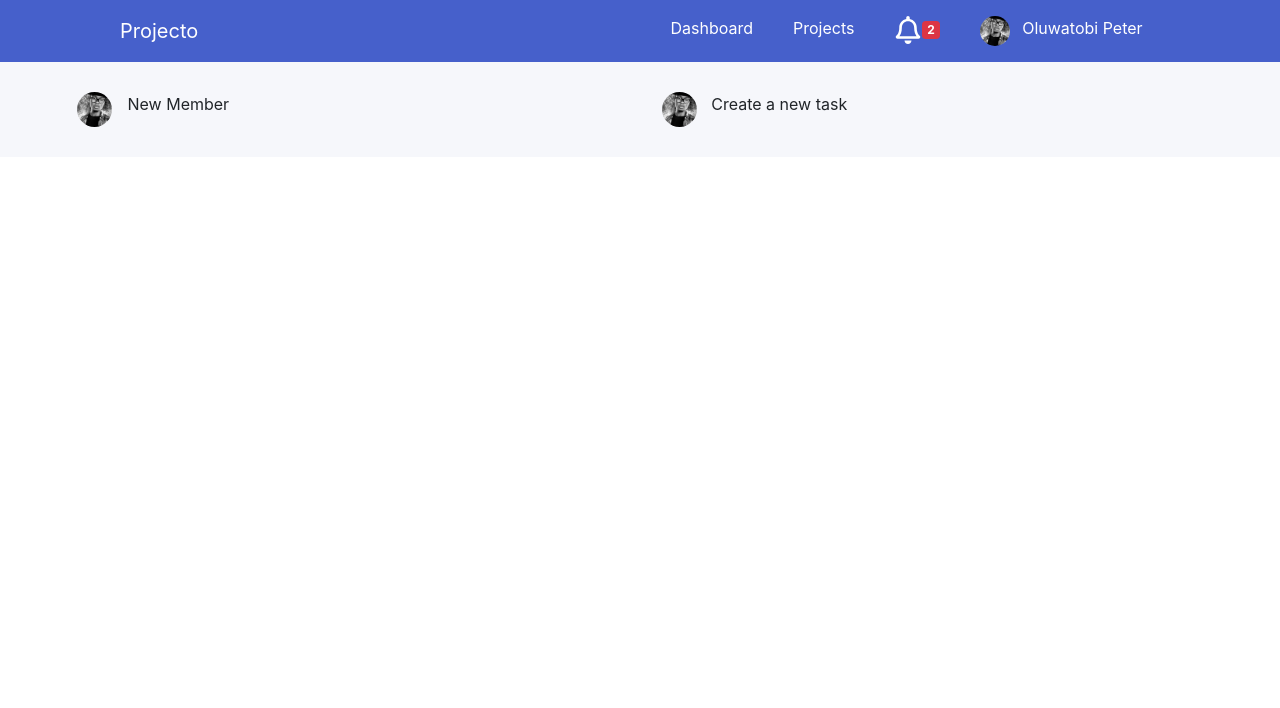
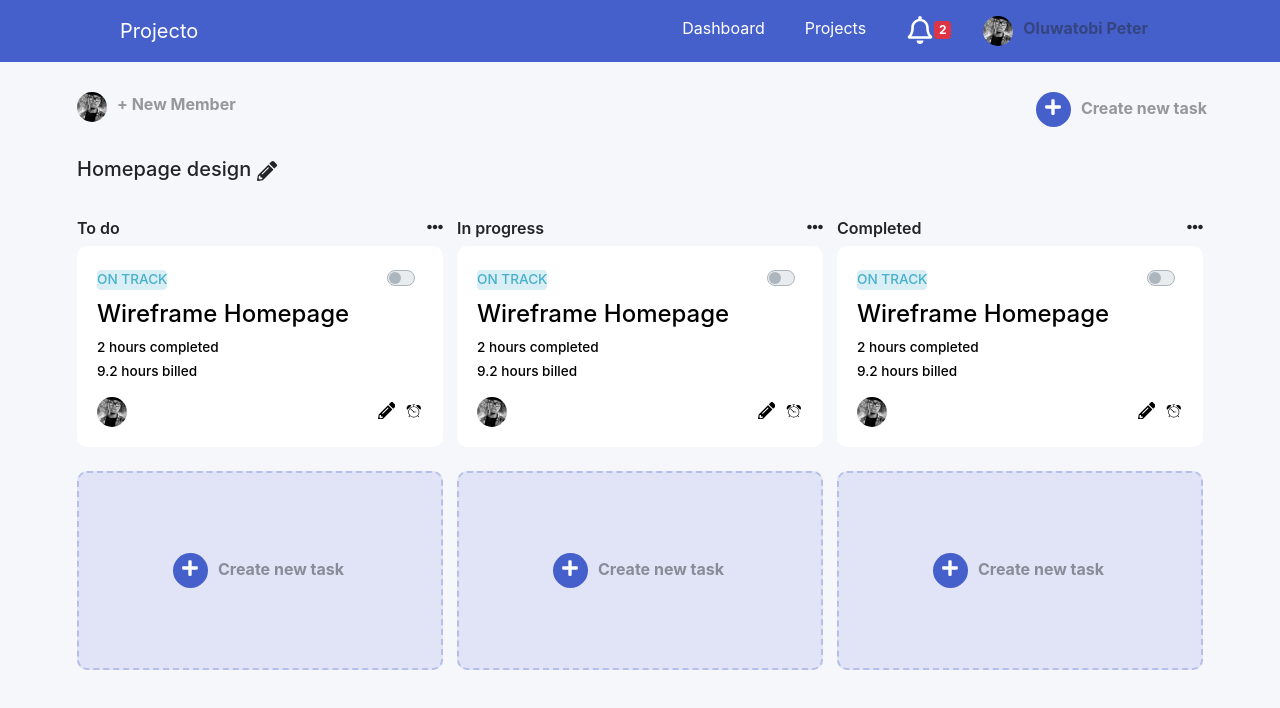
Before and after one commit to Tobipeters/Projecto-frontend-design-, a React (Create React App) app: page / in a window 1280 px wide. Shown: the top 708 px of the page. Built offline with nearby package versions, Linux system fonts and the light colour scheme.

Commit message:
almost donw with the UI

```diff
--- a/src/App.css
+++ b/src/App.css
@@ -5,7 +5,58 @@
   padding-top: 30px;
   padding-bottom: 30px;
 }
+.avatar{
+  padding: 0 0 0 7px;
+}
+.avatar span{
+    padding-left: 10px;
+    font-weight: 700;
+    color: #21252975;
+    vertical-align: middle;
+}
 .avatar-name-padding, .avatar{
   padding-left: 7px;
   padding-right: 7px;
 }
+.row-pad {
+  padding: 30px 0;
+
+}
+.col-pad{
+  padding: 0 7px;
+}
+.col-create-plus{
+  text-align: end;
+  padding-right: 0;
+}
+/*
+*Styling below is for all create task component across the app
+*/
+.create-cont-div{
+  display: block;
+  margin: 80px auto;
+  text-align: center;
+
+}
+.create-plus{
+  display: inline-block;
+  margin: auto;
+  background: #4660CB;
+  color: #fff;
+  width: 35px;
+  height: 35px;
+  border-radius: 50%;
+  text-align: center;
+  font-weight: 700;
+  font-size: 18px;
+}
+.create-plus span{
+  vertical-align: middle;
+
+}
+.plus-text{
+  font-weight: 700;
+  padding: 0 3px 0 10px;
+  vertical-align: middle;
+  color: #21252975;
+}
--- a/src/App.js
+++ b/src/App.js
@@ -4,6 +4,9 @@ import './App.css';
 import Nav from './Nav/Nav'
 import avatar from './Images/avatar.jpg'
 import { Container, Col, Row, Image } from 'react-bootstrap';
+import { FaPencilAlt, FaPlus } from "react-icons/fa";
+import Stage from './Stage/Stage'
+
 
 class App extends React.Component {
   constructor() {
@@ -18,27 +21,35 @@ class App extends React.Component {
         <Container className="main-container">
           <Row>
             <Col xs={6} md={6}>
-              <Row>
-                <Col xs={6} md={1} className="avatar" >
-                  <Image src={avatar} alt="avatar" width="35" height="35" roundedCircle />
-                </Col>
-                <Col xs={6} md={11} className="avatar-name-padding">
-                  New Member
-             </Col>
+              <Row className="avatar">
+                <Image src={avatar} alt="avatar" width="30" height="30" roundedCircle />
+                <span>+  New Member </span>
               </Row>
             </Col>
-            <Col xs={6} md={6}>
-              <Row className="ml-auto">
-                <Col xs={6} md={1} className="avatar" >
-                  <Image src={avatar} alt="avatar" width="35" height="35" roundedCircle />
-                </Col>
-                <Col xs={6} md={11} className="avatar-name-padding">
-                  Create a new task
-             </Col>
-              </Row>
+            <Col xs={6} md={6} className="col-create-plus">
+              <div className="">
+                <div className="create-plus">
+                  <FaPlus className="plus-icon" />
+                </div>
+                <span className="plus-text">Create new task</span>
+              </div>
             </Col>
-
-
+          </Row>
+          <Row className="row-pad">
+            <Col className="col-pad">
+              <h5>Homepage design <FaPencilAlt /> </h5>
+            </Col>
+          </Row>
+          <Row className="">
+            <Col xs={12} md={4} className="col-pad" >
+              <Stage title="To do" />
+            </Col>
+            <Col xs={12} md={4} className="col-pad">
+              <Stage title="In progress" />
+            </Col>
+            <Col xs={12} md={4} className="col-pad">
+              <Stage title="Completed" />
+            </Col>
           </Row>
         </Container>
       </div>
--- /dev/null
+++ b/src/Create/Create.css
@@ -0,0 +1,10 @@
+.create-cont{
+    padding: 0;
+}
+.create-row-cont{
+    background: #E1E4F6;
+    border-radius: 10px;
+    border: 2px dashed #4660cb47;
+    margin-bottom: 25px;
+
+}
--- /dev/null
+++ b/src/Create/Create.js
@@ -0,0 +1,23 @@
+import React from 'react'
+import { Container, Row, Col } from 'react-bootstrap'
+import Create from './Create.css'
+import { FaPlus } from "react-icons/fa";
+
+
+const create = props => {
+    // console.log(props)
+    return (
+        <Container className="create-cont">
+            <div className="create-row-cont">
+                <div className="create-cont-div">
+                    <div className="create-plus">
+                        <FaPlus className="plus-icon"/>
+                    </div>
+                    <span className="plus-text">Create new task</span>
+                </div>
+            </div>
+        </Container>
+    )
+}
+
+export default create
--- a/src/Nav/Nav.js
+++ b/src/Nav/Nav.js
@@ -15,17 +15,13 @@ const nav = () => {
                     <Nav.Link href="#home">Dashboard</Nav.Link>
                     <Nav.Link href="#link">Projects</Nav.Link>
                     <Nav.Link href="#link">
-                        <FaRegBell className="notification"/>
+                        <FaRegBell className="notification" />
                         <Badge variant="danger">2</Badge>
                     </Nav.Link>
-                    <Nav.Link href="#link">
-                        <Row>
-                            <Col xs={6} md={3}>
-                                <Image src={avatar} alt="avatar"  width="30" height="30" roundedCircle />
-                            </Col>
-                            <Col xs={6} md={9} className="avatar-name-padding">
-                            Oluwatobi Peter
-                            </Col>
+                    <Nav.Link href="#link" >
+                        <Row className="avatar">
+                            <Image src={avatar} alt="avatar" width="30" height="30" roundedCircle />
+                            <span>Oluwatobi Peter</span>
                         </Row>
                         {/* <img
 
--- /dev/null
+++ b/src/Stage/Stage.js
@@ -0,0 +1,20 @@
+import React from 'react'
+import { Container, Row, Col } from 'react-bootstrap'
+import StageTitle from '../StageTitle/StageTitle'
+import Create from '../Create/Create'
+import Task from '../Task/Task'
+
+const stage = props =>{
+    // console.log(props)
+    return(
+        <Container>
+            <Row>
+                <StageTitle title={props.title}/>
+                <Task />
+                <Create />
+            </Row>
+        </Container>
+    )
+}
+
+export default stage
--- /dev/null
+++ b/src/StageTitle/StageTitle.css
@@ -0,0 +1,3 @@
+.title{
+    font-weight: 600;
+}
--- /dev/null
+++ b/src/StageTitle/StageTitle.js
@@ -0,0 +1,18 @@
+import React from 'react'
+import { Container, Row, Col } from 'react-bootstrap'
+import { FaEllipsisH } from "react-icons/fa";
+import './StageTitle.css'
+
+const stageTitle = props =>{
+    // console.log(props)
+    return(
+        <Container>
+            <Row>
+                <h6 className="title">{props.title}</h6>
+                <FaEllipsisH  className="icon-right ml-auto"/>
+            </Row>
+        </Container>
+    )
+}
+
+export default stageTitle
--- /dev/null
+++ b/src/Task/Task.css
@@ -0,0 +1,38 @@
+.task-cont{
+    padding: 0;
+    height: 200px;
+    margin-bottom:25px;
+}
+.task-row-cont{
+    background: #fff;
+    color: #000;
+    border-radius: 10px;
+    padding: 20px;
+
+}
+.task-row-cont h4{
+    margin: 0;
+    padding: 10px 0 5px;
+}
+.task-row-cont span{
+    margin: 0;
+    padding: 3px 0;
+    font-size: 0.85em;
+    font-weight: 500;
+}
+.custom-badge{
+    background:#DAEFF5;
+    color: #46B0CB;
+}
+.switch-icon, .card-icon{
+    float: right;
+}
+.icon-clock, .icon-pen{
+    font-size: 1.1em;
+}
+.icon-clock{
+    margin-left: 10px;
+}
+.ava-icon-cont{
+    padding:15px 0 0;
+}
--- /dev/null
+++ b/src/Task/Task.js
@@ -0,0 +1,41 @@
+import React from 'react'
+import { Container, Row, Col, Badge, Image, Form } from 'react-bootstrap'
+import Task from './Task.css'
+import { GiAlarmClock } from "react-icons/gi";
+import { FaPencilAlt } from "react-icons/fa";
+import avatar from '../Images/avatar.jpg'
+
+const task = props => {
+    // console.log(props)
+    return (
+        <Container className="task-cont">
+            <div className="task-row-cont">
+                <Badge className="custom-badge">ON TRACK</Badge>
+                <Form.Check
+                    className="switch-icon"
+                    disabled
+                    type="switch"
+                    label=""
+                    id="disabled-custom-switch"
+                />
+                <div>
+                    <h4>Wireframe Homepage</h4>
+                    <span>2 hours completed</span>
+                    <br />
+                    <span>9.2 hours billed</span>
+                    <br />
+
+                </div>
+                <div className="ava-icon-cont">
+                    <Image src={avatar} alt="avatar" width="30" height="30" roundedCircle />
+                    <div className="card-icon">
+                        <FaPencilAlt className="icon-pen"/>
+                        <GiAlarmClock className="icon-clock"  />
+                    </div>
+                </div>
+            </div>
+        </Container>
+    )
+}
+
+export default task
```
Also changed, not shown: src/Stage/Stage.css (added), src/logo.svg (deleted).
